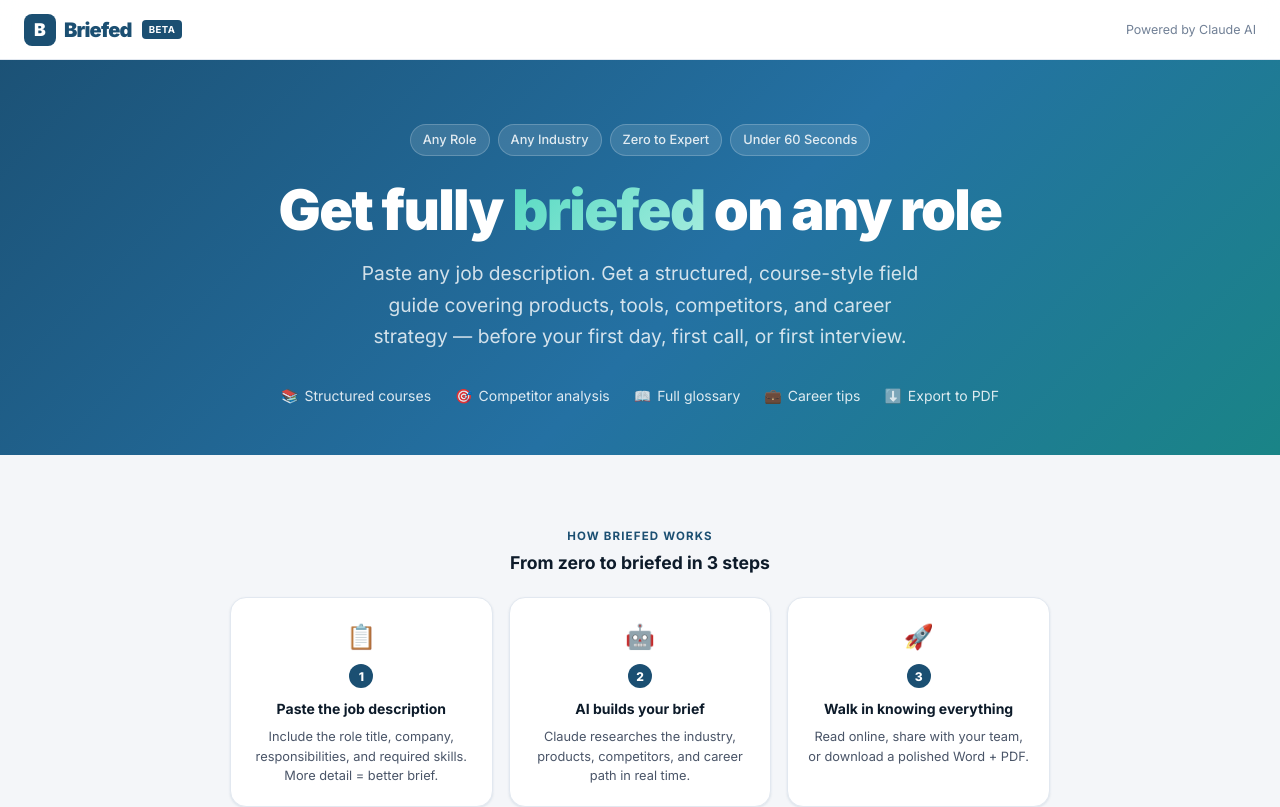
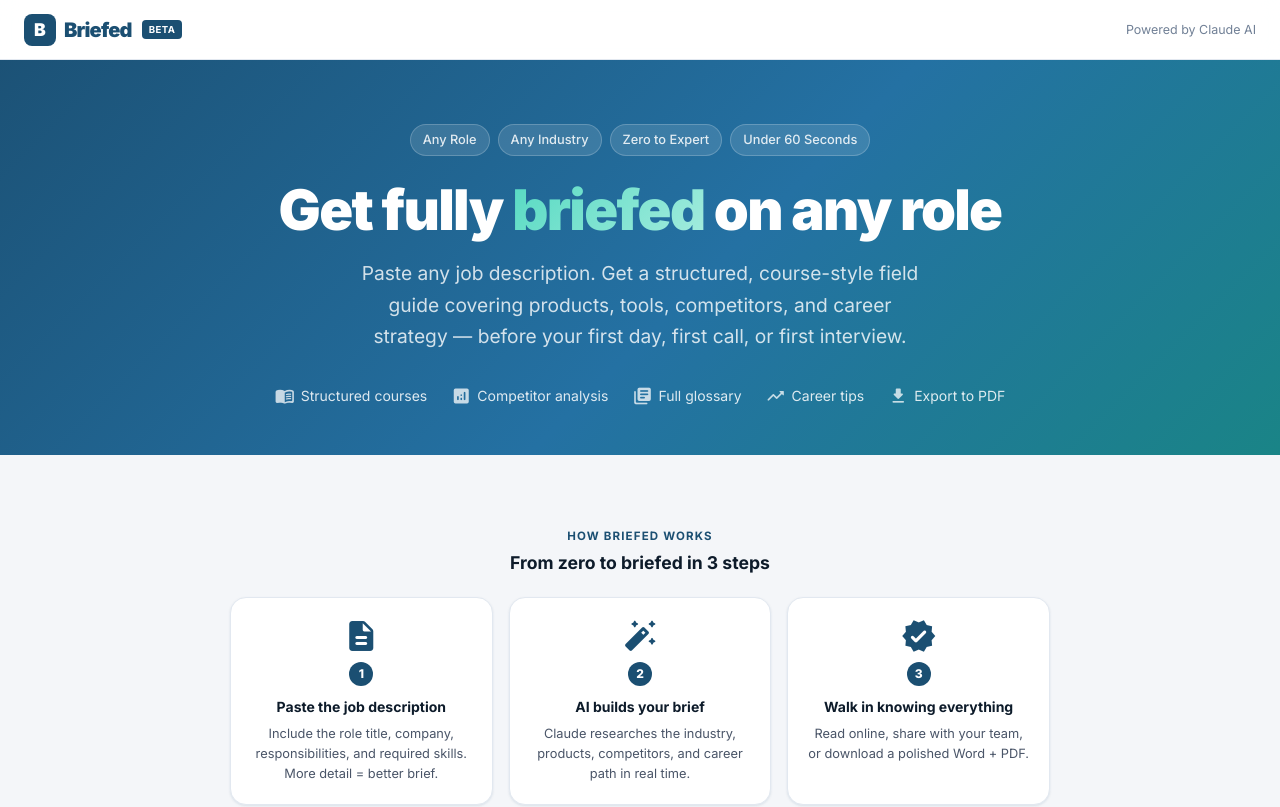
Before and after one commit to BrainBloomsUS/Briefed, a Next.js app: page / in a window 1280 px wide. Shown: the top 807 px of the page. Built offline with nearby package versions, Linux system fonts and the light colour scheme.

Commit message:
Add files via upload

```diff
--- a/app/globals.css
+++ b/app/globals.css
@@ -113,7 +113,23 @@ h1, h2, h3, h4, h5 { font-weight: 700; line-height: 1.2; color: var(--text-prima
 .spin-anim { animation: spin 0.8s linear infinite; }
 .pulse-anim { animation: pulse 1.8s ease infinite; }
 
-/* ── Utility classes ──────────────────────────────────────── */
+/* ── Material Icons ───────────────────────────────────────── */
+.mat-icon {
+  font-family: 'Material Icons Round';
+  font-weight: normal;
+  font-style: normal;
+  font-size: 28px;
+  line-height: 1;
+  display: inline-block;
+  text-transform: none;
+  letter-spacing: normal;
+  word-wrap: normal;
+  white-space: nowrap;
+  direction: ltr;
+  -webkit-font-smoothing: antialiased;
+}
+.mat-icon-sm { font-size: 20px; }
+.mat-icon-lg { font-size: 36px; }
 .sr-only { position: absolute; width: 1px; height: 1px; padding: 0; margin: -1px; overflow: hidden; clip: rect(0,0,0,0); white-space: nowrap; border: 0; }
 
 /* ── Skeleton loading ─────────────────────────────────────── */
--- a/app/layout.tsx
+++ b/app/layout.tsx
@@ -24,6 +24,12 @@ export const metadata: Metadata = {
 export default function RootLayout({ children }: { children: React.ReactNode }) {
   return (
     <html lang="en" className={inter.variable}>
+      <head>
+        <link
+          href="https://fonts.googleapis.com/icon?family=Material+Icons+Round"
+          rel="stylesheet"
+        />
+      </head>
       <body>{children}</body>
     </html>
   )
--- a/app/page.tsx
+++ b/app/page.tsx
@@ -219,7 +219,9 @@ function CareerSection({ tips }: { tips: string[] }) {
   return (
     <div className={`course-card fade-up ${open ? 'open' : ''}`}>
       <div className="course-header" onClick={() => setOpen(o => !o)} role="button">
-        <div className="course-num" style={{ background: '#D97706', fontSize: '0.6rem' }}>💼</div>
+        <div className="course-num" style={{ background: '#B7770D', fontSize: '0.6rem' }}>
+          <span className="mat-icon" style={{ fontSize: '16px', color: 'white' }}>workspace_premium</span>
+        </div>
         <div className="course-meta">
           <div className="course-title">Career strategy & role-specific tips</div>
           <div className="course-subtitle">{tips.length} actionable tips for this exact position</div>
@@ -433,7 +435,7 @@ function InputForm({
               className="btn btn-secondary btn-sm"
               style={{ fontSize: '0.78rem' }}
             >
-              <span>{ex.emoji}</span> {ex.label}
+              {ex.label}
             </button>
           ))}
         </div>
@@ -546,14 +548,14 @@ function Hero() {
       </p>
       <div style={{ display: 'flex', justifyContent: 'center', gap: 24, flexWrap: 'wrap' }}>
         {[
-          { icon: '📚', text: 'Structured courses' },
-          { icon: '🎯', text: 'Competitor analysis' },
-          { icon: '📖', text: 'Full glossary' },
-          { icon: '💼', text: 'Career tips' },
-          { icon: '⬇️', text: 'Export to PDF' },
+          { icon: 'menu_book', text: 'Structured courses' },
+          { icon: 'analytics', text: 'Competitor analysis' },
+          { icon: 'library_books', text: 'Full glossary' },
+          { icon: 'trending_up', text: 'Career tips' },
+          { icon: 'download', text: 'Export to PDF' },
         ].map(item => (
           <div key={item.text} style={{ display: 'flex', alignItems: 'center', gap: 6, color: 'rgba(255,255,255,0.85)', fontSize: '0.875rem' }}>
-            <span>{item.icon}</span>
+            <span className="mat-icon mat-icon-sm" style={{ color: 'rgba(255,255,255,0.75)' }}>{item.icon}</span>
             <span>{item.text}</span>
           </div>
         ))}
@@ -572,12 +574,12 @@ function HowItWorks() {
       </div>
       <div style={{ display: 'grid', gridTemplateColumns: 'repeat(3, 1fr)', gap: 16 }} className="steps-grid">
         {[
-          { n: '1', icon: '📋', title: 'Paste the job description', desc: 'Include the role title, company, responsibilities, and required skills. More detail = better brief.' },
-          { n: '2', icon: '🤖', title: 'AI builds your brief', desc: 'Claude researches the industry, products, competitors, and career path in real time.' },
-          { n: '3', icon: '🚀', title: 'Walk in knowing everything', desc: 'Read online, share with your team, or download a polished Word + PDF.' },
+          { n: '1', icon: 'description', title: 'Paste the job description', desc: 'Include the role title, company, responsibilities, and required skills. More detail = better brief.' },
+          { n: '2', icon: 'auto_fix_high', title: 'AI builds your brief', desc: 'Claude researches the industry, products, competitors, and career path in real time.' },
+          { n: '3', icon: 'verified', title: 'Walk in knowing everything', desc: 'Read online, share with your team, or download a polished Word + PDF.' },
         ].map(step => (
           <div key={step.n} className="card" style={{ padding: '20px', textAlign: 'center' }}>
-            <div style={{ fontSize: '1.5rem', marginBottom: 8 }}>{step.icon}</div>
+            <span className="mat-icon mat-icon-lg" style={{ color: 'var(--brand)', marginBottom: 8, display: 'block' }}>{step.icon}</span>
             <div style={{ width: 24, height: 24, borderRadius: '50%', background: 'var(--brand)', color: 'white', fontSize: '0.75rem', fontWeight: 800, display: 'flex', alignItems: 'center', justifyContent: 'center', margin: '0 auto 10px' }}>{step.n}</div>
             <div style={{ fontWeight: 700, fontSize: '0.875rem', marginBottom: 6, color: 'var(--text-primary)' }}>{step.title}</div>
             <div style={{ fontSize: '0.8rem', color: 'var(--text-secondary)', lineHeight: 1.55 }}>{step.desc}</div>
```
